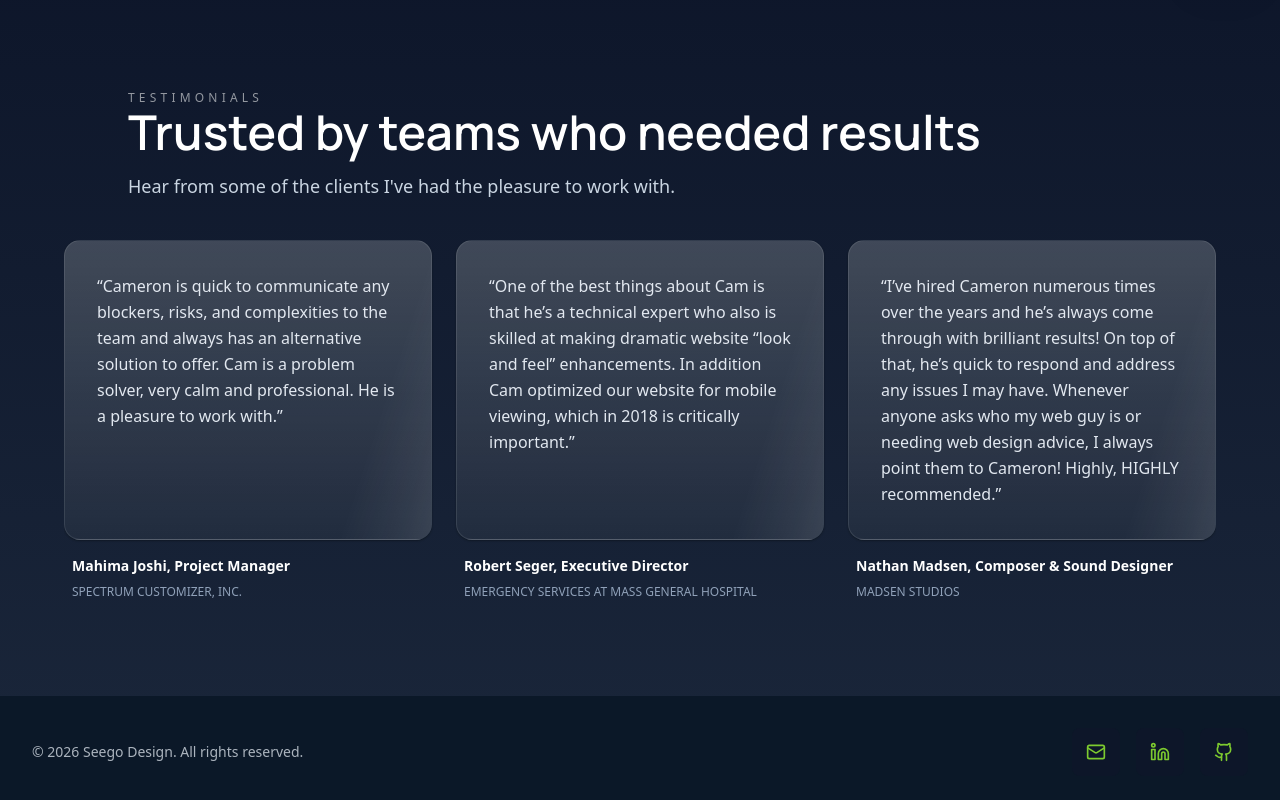
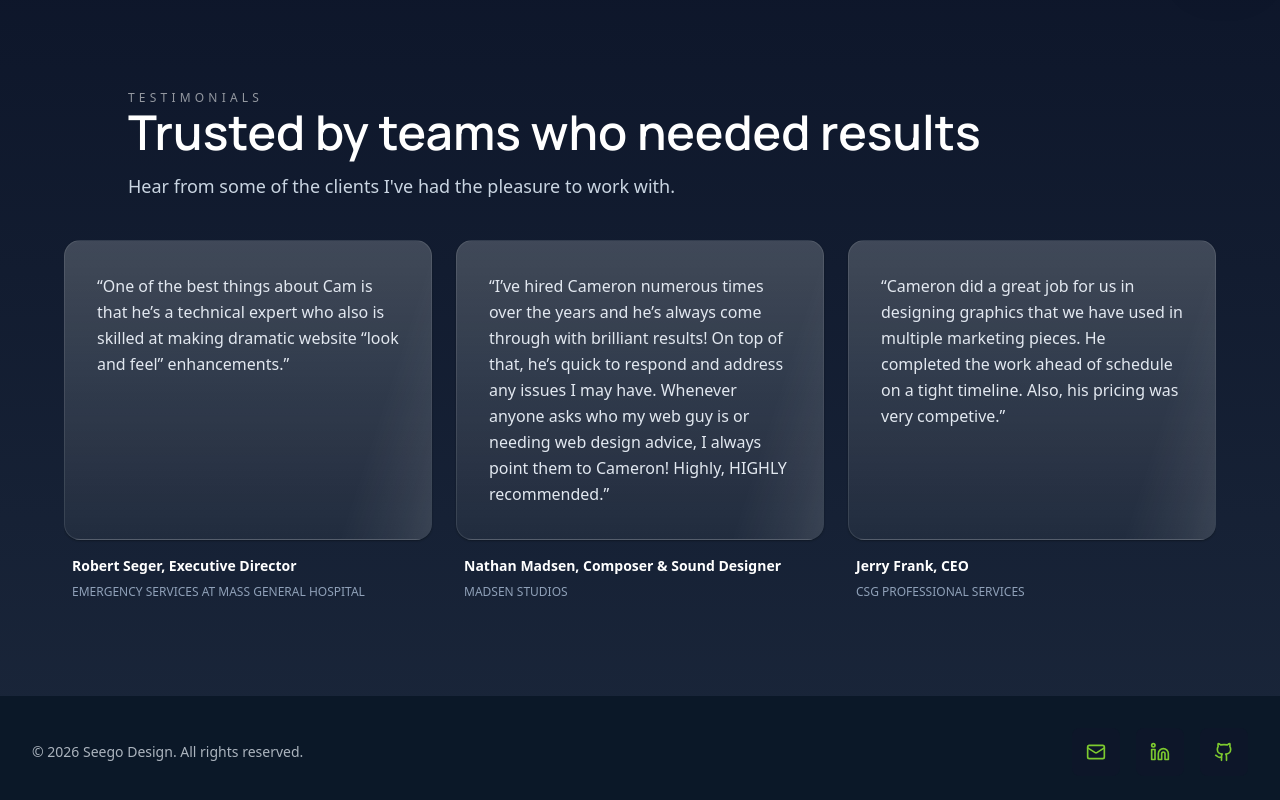
Before and after one commit to seegodesign/seegodesign-website, a Next.js app: page / in a window 1280 px wide. Shown: the part 813-1613 px from the top of the page. Built offline with nearby package versions, Linux system fonts and the light colour scheme; no server answers.

Commit message:
refactor: update testimonials by removing and reordering entries for clarity

```diff
--- a/src/components/Testimonials.tsx
+++ b/src/components/Testimonials.tsx
@@ -4,15 +4,15 @@ import { useMemo, useState } from 'react';
 import { ArrowLeft, ArrowRight } from 'lucide-react';
 
 const testimonials = [
+  // {
+  //   quote:
+  //     'Cameron is quick to communicate any blockers, risks, and complexities to the team and always has an alternative solution to offer. Cam is a problem solver, very calm and professional. He is a pleasure to work with.',
+  //   name: 'Mahima Joshi, Project Manager',
+  //   title: 'Spectrum Customizer, Inc.',
+  // },
   {
     quote:
-      'Cameron is quick to communicate any blockers, risks, and complexities to the team and always has an alternative solution to offer. Cam is a problem solver, very calm and professional. He is a pleasure to work with.',
-    name: 'Mahima Joshi, Project Manager',
-    title: 'Spectrum Customizer, Inc.',
-  },
-  {
-    quote:
-      'One of the best things about Cam is that he’s a technical expert who also is skilled at making dramatic website “look and feel” enhancements. In addition Cam optimized our website for mobile viewing, which in 2018 is critically important.',
+      'One of the best things about Cam is that he’s a technical expert who also is skilled at making dramatic website “look and feel” enhancements.',
     name: 'Robert Seger, Executive Director',
     title: 'Emergency Services at Mass General Hospital'
   },
@@ -22,12 +22,12 @@ const testimonials = [
     name: 'Nathan Madsen, Composer & Sound Designer',
     title: 'Madsen Studios',
   },
-  // {
-  //   quote:
-  //     'Cameron did a great job for us in designing graphics that we have used in multiple marketing pieces. He completed the work ahead of schedule on a tight timeline. Also, his pricing was very competive.',
-  //   name: 'Jerry Frank, CEO',
-  //   title: 'CSG Professional Services',
-  // },
+  {
+    quote:
+      'Cameron did a great job for us in designing graphics that we have used in multiple marketing pieces. He completed the work ahead of schedule on a tight timeline. Also, his pricing was very competive.',
+    name: 'Jerry Frank, CEO',
+    title: 'CSG Professional Services',
+  },
   // {
   //   quote:
   //     'The redesign paid for itself. Conversions improved, mobile usability went way up, and we finally have a site we’re proud to send traffic to.',
```
